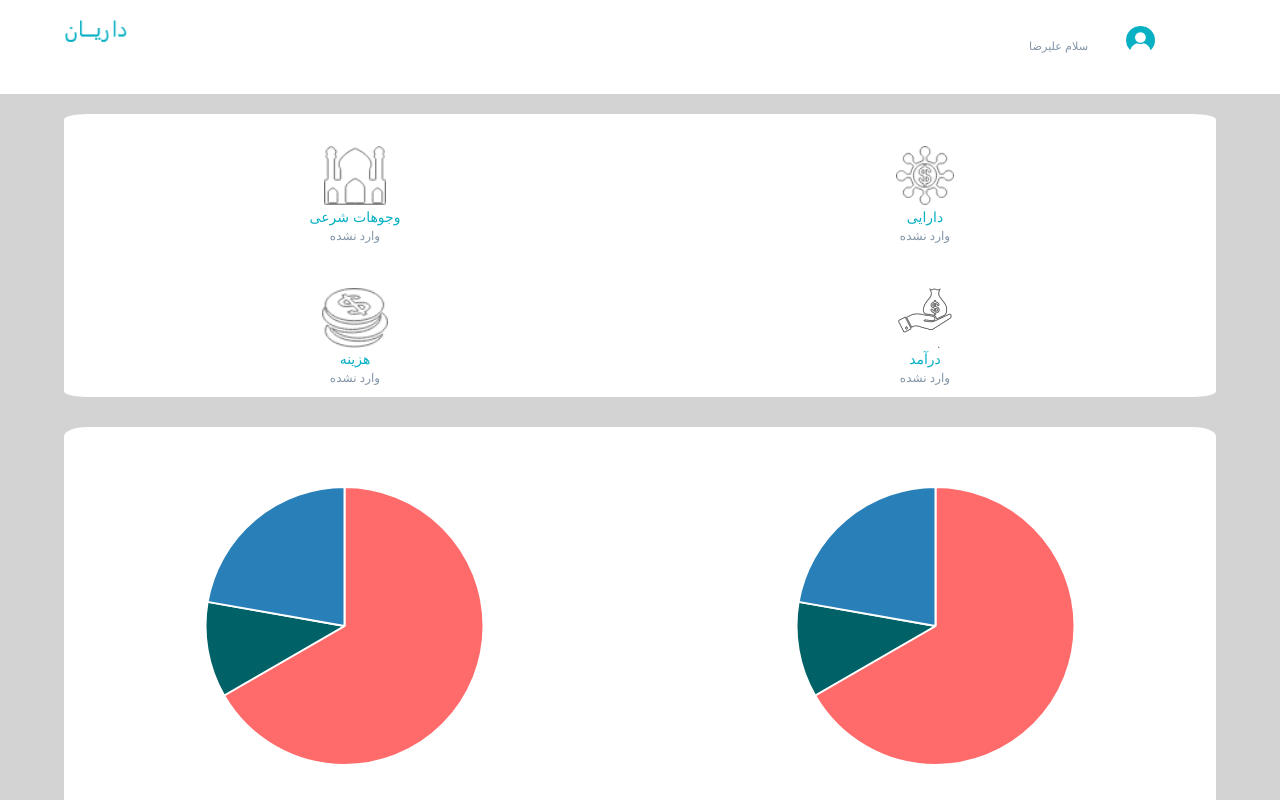
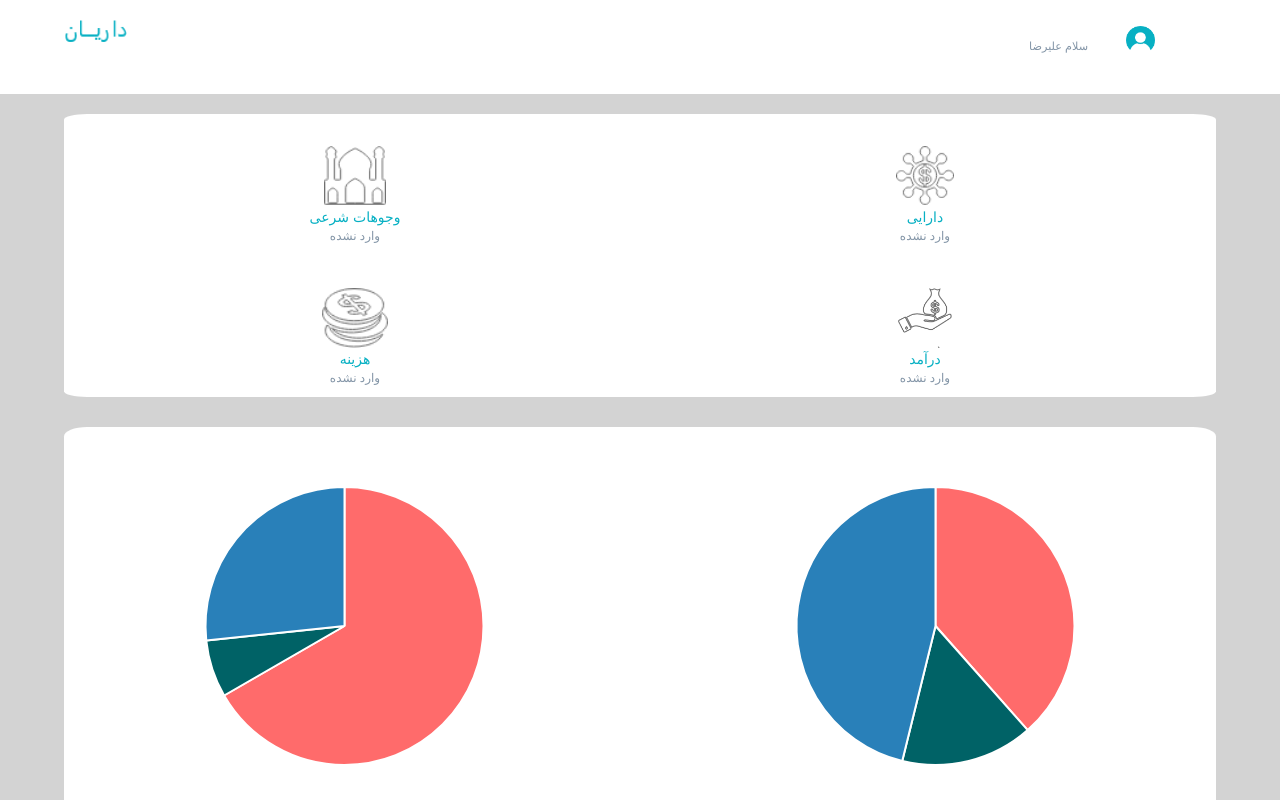
Before and after one commit to Mahsa-nvr/mobile-webapp, a React (Create React App) app: page / in a window 1280 px wide. Shown: the top 800 px of the page. Built offline with nearby package versions, Linux system fonts and the light colour scheme; no server answers.

Commit message:
add first api for pie chart

```diff
--- a/src/components/Charts/Linechart.js
+++ b/src/components/Charts/Linechart.js
@@ -51,9 +51,10 @@ const data = {
 
 class Linechart extends Component {
 	render() {
+
 		return (
 			<div className="flex flex-col items-center w-full max-w-md">
-				<Line  height={"120%"}  data={data}  />
+				<Line  height={120}  data={data}  />
 			</div>
 		);
 	}
--- a/src/components/Charts/Piechart.js
+++ b/src/components/Charts/Piechart.js
@@ -1,39 +1,7 @@
 import React, { Component } from 'react';
 import { Pie } from 'react-chartjs-2';
 
-const data = {
-	labels: ['Red', 'Green', 'Yellow'],
-	// options: {
-	// 	maintainAspectRatio: false,
-	// 	legend:{
-	// 		display: false
-	// 	},
-	// 	scales: {
-	// 		yAxes: [{
 
-	// 			gridLines:{
-	// 				zeroLineColor: '#fff',
-	// 				color: '#fff',
-	// 				drawBorder: false
-	// 			}
-	// 		}],
-	// 		xAxes:[{
-	// 			gridLines:{
-	// 				display: false,
-	// 				tickMarkLength: 8
-	// 			},
-
-	// 		}]
-	// 	}
-	// },
-	datasets: [
-		{
-			data: [300, 50, 100],
-			backgroundColor: ['#ff6b6b', '#006266', '#2980b9'],
-			hoverBackgroundColor: ['#ff6b6b', '#006266', '#2980b9']
-		}
-	]
-};
 
 const legendOpts = {
 
@@ -48,8 +16,20 @@ const legendOpts = {
 
 class Piechart extends Component {
 	state = {
-		legend: legendOpts
-	};
+		legend: legendOpts,
+        data : {
+			labels: ['Red', 'Green', 'Yellow'],
+			datasets: [
+				{
+					data: this.props.data,
+					backgroundColor: ['#ff6b6b', '#006266', '#2980b9','red'],
+					hoverBackgroundColor: ['#ff6b6b', '#006266', '#2980b9']
+				}
+			]
+		},
+		testarr: []
+	}
+
 
 	applyLegendSettings() {
 		const { value } = this.legendOptsInput;
@@ -68,19 +48,7 @@ class Piechart extends Component {
 	render() {
 		return (
 			<div className="flex flex-col items-center w-full max-w-md">
-				{/* <h2>Legend Options Example</h2>
-				<textarea
-					cols="40"
-					rows="15"
-					ref={input => {
-						this.legendOptsInput = input;
-					}}
-					defaultValue={JSON.stringify(this.state.legend, null, 2)}
-				/>
-				<div>
-					<button onClick={this.applyLegendSettings}>Apply legend settings</button>
-				</div> */}
-				<Pie data={data}  legend={this.state.legend} redraw />
+				<Pie data={this.state.data}  legend={this.state.legend} redraw />
 			</div>
 
 		);
--- a/src/components/Defaultchart/Defaultchart.js
+++ b/src/components/Defaultchart/Defaultchart.js
@@ -1,8 +1,30 @@
 import React from 'react';
-import Piechart from '../Charts/Piechart';
+import axios from 'axios';
 import './Defaultchart.css';
 
+//components
+import Piechart from '../Charts/Piechart';
+
+
 class Defaultchart extends React.Component {
+
+    state = {
+        data1 : [50,20,60],
+        data2 : [100,10,40]
+    }
+
+    componentDidMount() {
+        console.log('//get data in default home page for pie chart')
+        axios.get('http://192.168.22.48/ipfm/frontend/web/index.php/income/index', {
+            params: {
+                user_id : 1
+            }
+        }).then(response => {
+            console.log(response.data.data)
+        }).then(err => {
+            console.log(err )
+        })
+    }
 
 
     render() {
@@ -18,14 +40,14 @@ class Defaultchart extends React.Component {
 
                     <div className="col-6 col_chart">
                            <div style={styles}>
-                            <Piechart   options={{ maintainAspectRatio: false }}/>
+                            <Piechart data={this.state.data1}  options={{ maintainAspectRatio: false }}/>
                             </div>
                             <div className="content_text">تفکیک درآمدها</div>
                     </div>
 
                     <div className="col-6 col_chart">
                           <div style={styles}>
-                            <Piechart  options={{ maintainAspectRatio: false }} />
+                            <Piechart data={this.state.data2} options={{ maintainAspectRatio: false }} />
                             </div>
                             <div className="content_text"> تفکیک مخارج</div>
                     </div>
```
